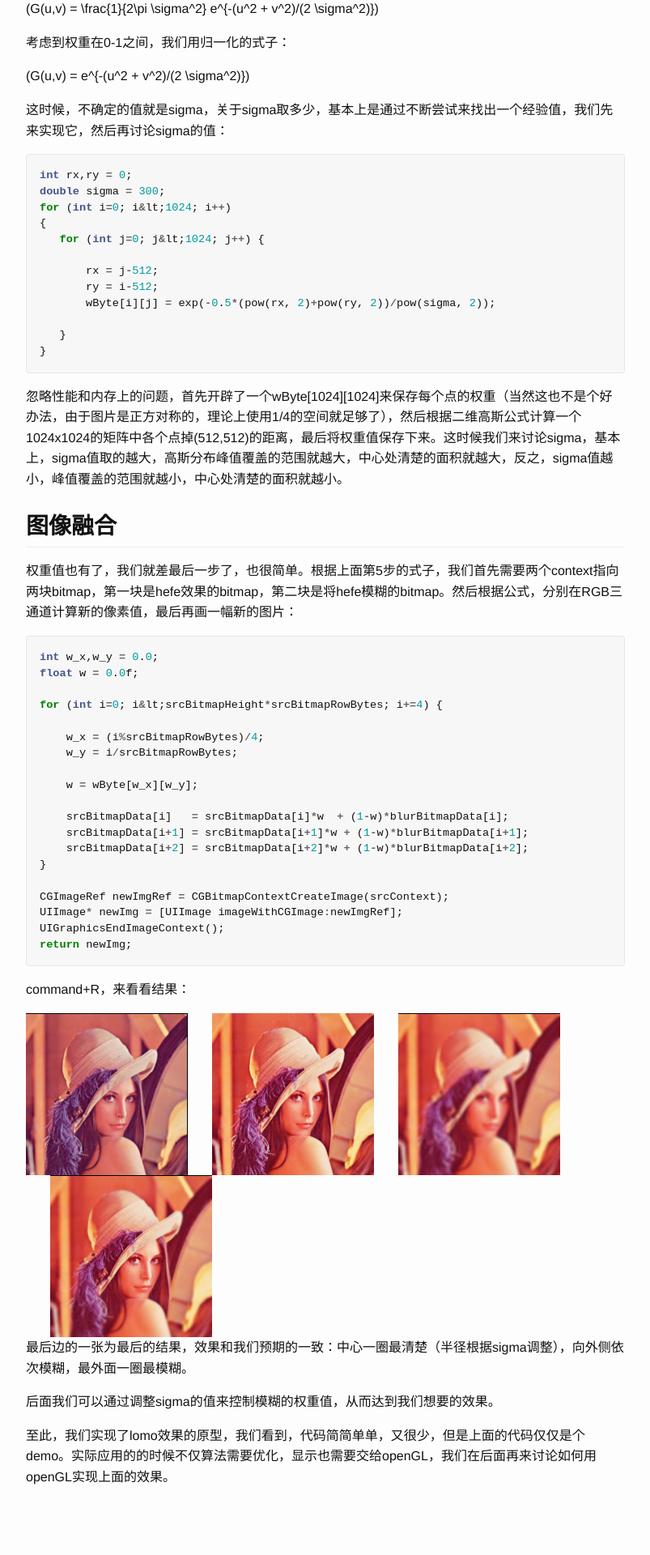
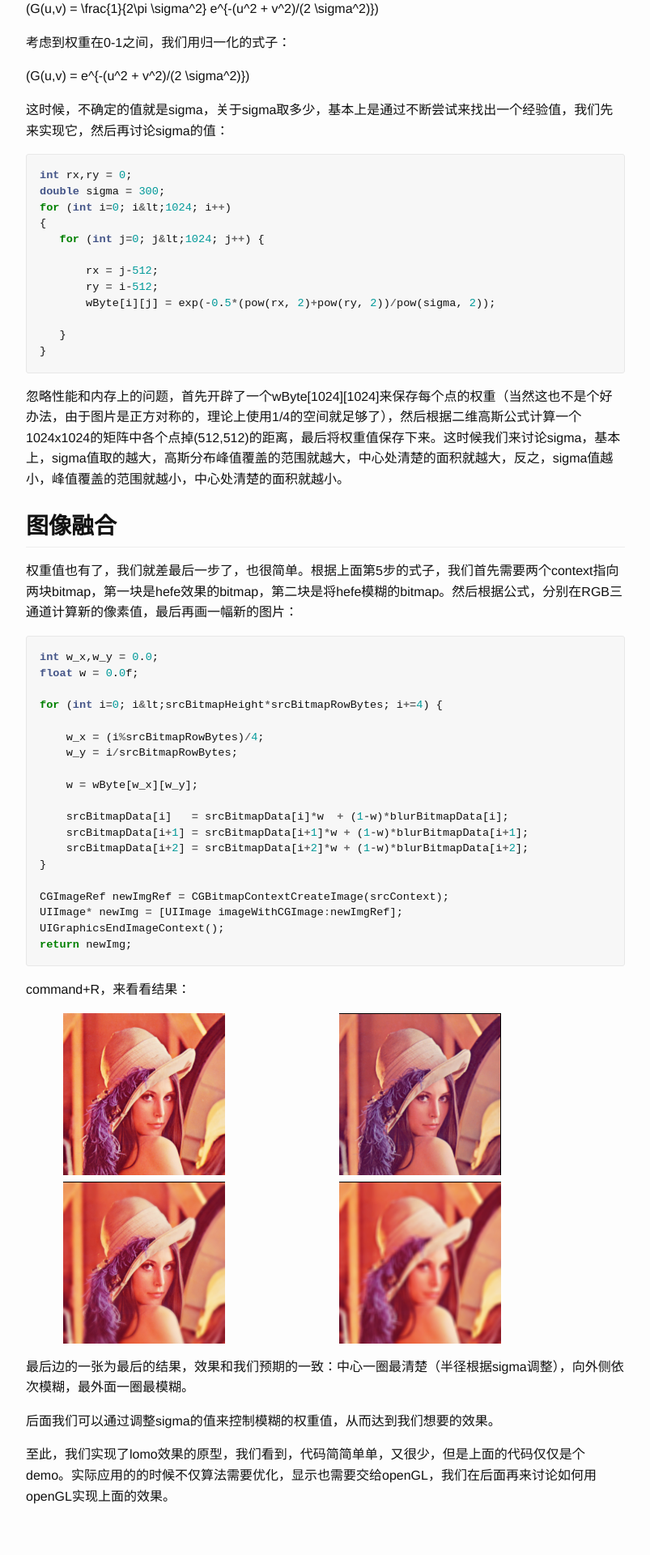
Before and after one commit to controlsea/blog, a Jekyll site: the page built from _posts/2013-11-20-Lomo-Effect.markdown, in a window 1280 px wide. Shown: the part 4186-6106 px from the top of the page at 81% size, without its empty margins (238-1041 px from the left). Built offline with Jekyll 4.4.1, drawn with Linux system fonts in a browser that asks for light colours; Markdown is read by kramdown in place of the engine named in the settings; before the commit the page ends 6083 px from its top, so only the background shows below that.

Commit message:
update css

```diff
--- a/_posts/2013-11-20-Lomo-Effect.markdown
+++ b/_posts/2013-11-20-Lomo-Effect.markdown
@@ -198,16 +198,23 @@ return newImg;
 command+R，来看看结果：
 
 
-<div style="overflow: hidden; width: 100%;">
-<a style="display: block; float:left" href="/blog/images/2013/12/hefe_lena_ori.png"><img src="/blog/images/2013/12/hefe_lena_ori.png" alt="hefe_lena_ori" width="200" height="200" class="alignnone size-full wp-image-577" /></a>
+<ul style="overflow: hidden; width: 100%; list-style: none; margin-left: 0px;">
+<li style="width: 48%; display:inline-block; ">
+<a style="float:left; " href="/blog/images/2013/12/hefe_lena_ori.png"><img style="margin-left: 0;" src="/blog/images/2013/12/hefe_lena_ori.png" alt="hefe_lena_ori" width="200" height="200" class="alignnone size-full wp-image-577" /></a>
+</li>
 
-<a style="display: block; float:left;margin-left:30px" href="/blog/images/2013/12/hefe_lena.png"><img src="/blog/images/2013/12/hefe_lena.png" alt="hefe_lena" width="200" height="200" class="alignnone size-full wp-image-578" /></a>
+<li style="width: 48%; float: left; display:inline-block;">
+<a style="margin-left:4%;" href="/blog/images/2013/12/hefe_lena.png"><img src="/blog/images/2013/12/hefe_lena.png" alt="hefe_lena" width="200" height="200" class="alignnone size-full wp-image-578" /></a>
+</li>
 
-<a style="display: block; float:left;margin-left:30px" href="/blog/images/2013/12/hefe_lena_blur.png"><img src="/blog/images/2013/12/hefe_lena_blur.png" alt="hefe_lena_blur" width="200" height="200" class="alignnone size-full wp-image-582" /></a>
+<li style="width: 48%; clear: left; display:inline-block; ">
+<a  href="/blog/images/2013/12/hefe_lena_blur.png"><img src="/blog/images/2013/12/hefe_lena_blur.png" alt="hefe_lena_blur" width="200" height="200" class="alignnone size-full wp-image-582" /></a>
+</li>
 
-<a style="display: block; float:left;margin-left:30px" href="/blog/images/2013/12/hefe_final.png"><img src="/blog/images/2013/12/hefe_final.png" alt="hefe_final" width="200" height="200" class="alignnone size-full wp-image-589" /></a>
-
-</div>
+<li style="width: 48%; float: left; display:inline-block;">
+<a style="float: left; margin-left:4%;" href="/blog/images/2013/12/hefe_final.png"><img src="/blog/images/2013/12/hefe_final.png" alt="hefe_final" width="200" height="200" class="alignnone size-full wp-image-589" /></a>
+</li>
+</ul>
 
 最后边的一张为最后的结果，效果和我们预期的一致：中心一圈最清楚（半径根据sigma调整），向外侧依次模糊，最外面一圈最模糊。
 
```
